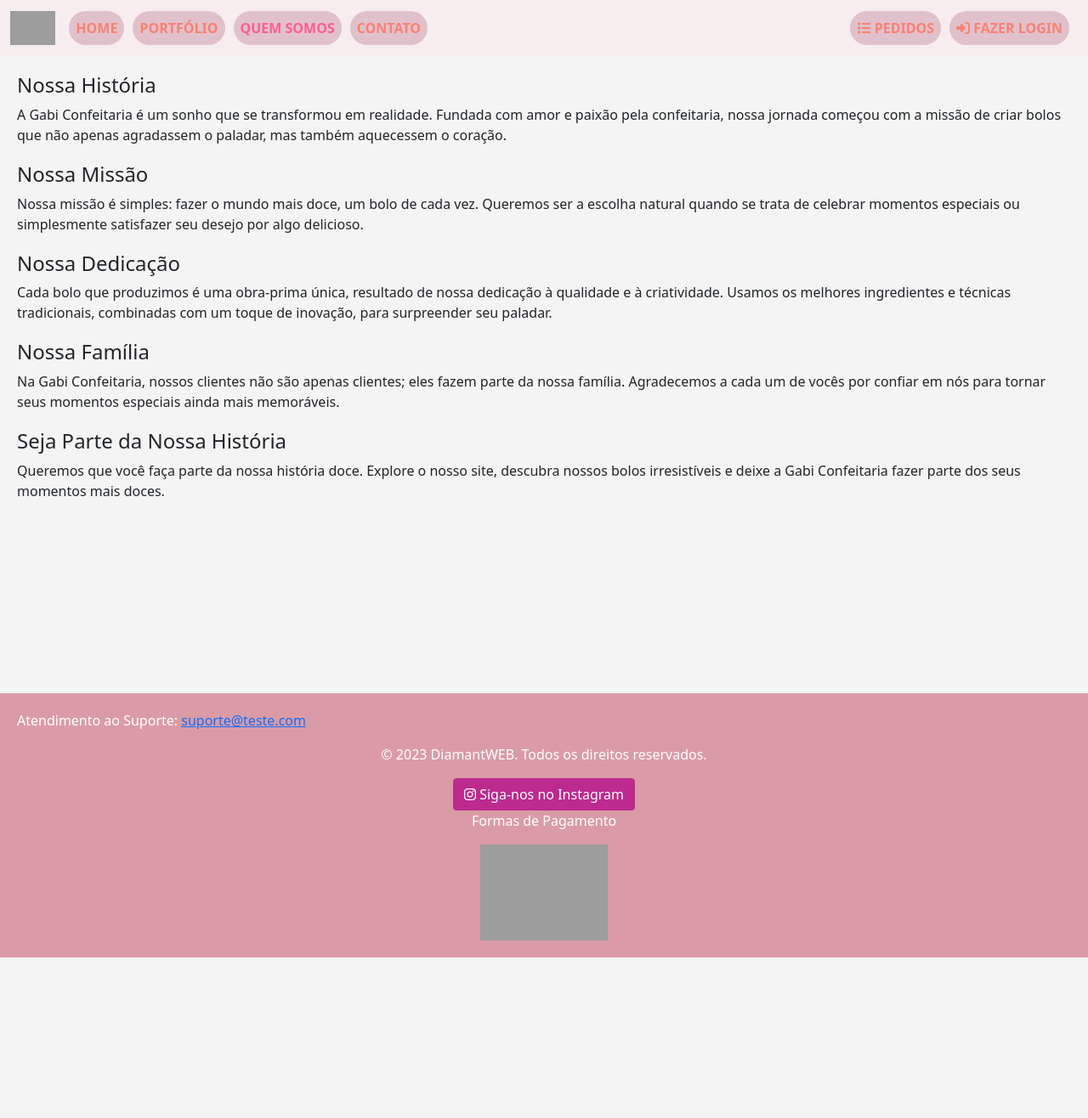
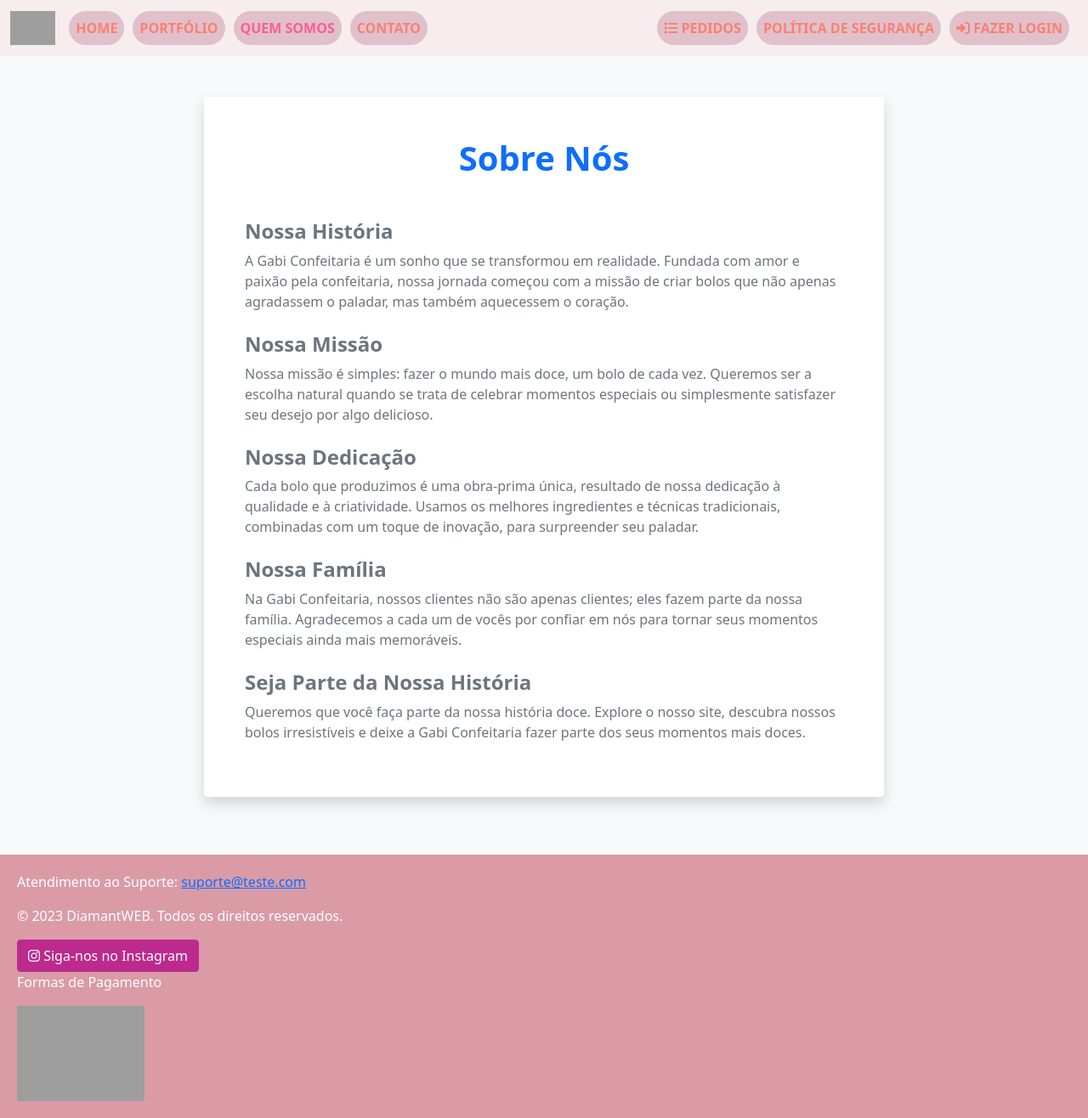
Before and after one commit to wendersantttos/tp3, a Django app: page /quemsomos/ in a window 1280 px wide. Shown: the whole page at 85% size. Before the commit the page ends 1127 px from the top, so only its background shows below. Run offline with Django 4.2, Linux system fonts and the light colour scheme; grey boxes are pictures that could not be loaded.

Commit message:
Versão2311

```diff
--- a/app_loja/templates/base.html
+++ b/app_loja/templates/base.html
@@ -148,6 +148,12 @@
                 </a>
               </li>
 
+              <li class="nav-item">
+                <a class="nav-link {% if request.path == '/politica-seguranca/' %}active{% endif %}" href="{% url 'politica_seguranca' %}">
+                    Política de Segurança
+                </a>
+            </li>
+
 
                 <li class="nav-item">
                     <a class="nav-link {% if request.path == '/login/' %}active{% endif %}" href="{% url 'login' %}">
--- a/app_loja/templates/quemsomos.html
+++ b/app_loja/templates/quemsomos.html
@@ -1,80 +1,66 @@
 {% extends 'base.html' %}
 {% block content %}
 
-<!DOCTYPE html>
-<html lang="en">
+<div class="container my-5 p-5 bg-white rounded shadow">
+    <h1 class="text-center text-primary mb-5">Sobre Nós</h1>
 
-<head>
-    <meta charset="UTF-8">
-    <meta name="viewport" content="width=device-width, initial-scale=1.0">
+    <section class="mb-4">
+        <h4 class="text-secondary">Nossa História</h4>
+        <p class="text-muted">A Gabi Confeitaria é um sonho que se transformou em realidade. Fundada com amor e paixão pela
+            confeitaria, nossa jornada começou com a missão de criar bolos que não apenas agradassem o paladar, mas
+            também aquecessem o coração.</p>
+    </section>
 
-    <!-- Link para um arquivo de estilo externo (opcional) -->
-    <!-- <link rel="stylesheet" href="caminho_para_seus_estilos.css"> -->
+    <section class="mb-4">
+        <h4 class="text-secondary">Nossa Missão</h4>
+        <p class="text-muted">Nossa missão é simples: fazer o mundo mais doce, um bolo de cada vez. Queremos ser a escolha
+            natural quando se trata de celebrar momentos especiais ou simplesmente satisfazer seu desejo por algo
+            delicioso.</p>
+    </section>
 
-    <style>
-        body {
-            text-align: center;
-            /* Centralizar o conteúdo */
-            background-color: #f4f4f4;
-            /* Cor de fundo para melhor contraste */
-        }
+    <section class="mb-4">
+        <h4 class="text-secondary">Nossa Dedicação</h4>
+        <p class="text-muted">Cada bolo que produzimos é uma obra-prima única, resultado de nossa dedicação à qualidade e à
+            criatividade. Usamos os melhores ingredientes e técnicas tradicionais, combinadas com um toque de
+            inovação, para surpreender seu paladar.</p>
+    </section>
 
-        .sobre {
-            text-align: left;
-            margin-left: 20px;
-            margin-right: 20px;
-            margin-top: 20px;
-            margin-bottom: 20px;
-        }
-    </style>
-</head>
+    <section class="mb-4">
+        <h4 class="text-secondary">Nossa Família</h4>
+        <p class="text-muted">Na Gabi Confeitaria, nossos clientes não são apenas clientes; eles fazem parte da nossa família.
+            Agradecemos a cada um de vocês por confiar em nós para tornar seus momentos especiais ainda mais
+            memoráveis.</p>
+    </section>
 
-<body>
+    <section>
+        <h4 class="text-secondary">Seja Parte da Nossa História</h4>
+        <p class="text-muted">Queremos que você faça parte da nossa história doce. Explore o nosso site, descubra nossos bolos
+            irresistíveis e deixe a Gabi Confeitaria fazer parte dos seus momentos mais doces.</p>
+    </section>
+</div>
 
-
-    <div class="sobre">
-        <h4>Nossa História</h4>
-        <p>A Gabi Confeitaria é um sonho que se transformou em realidade. Fundada com amor e paixão pela
-            confeitaria, nossa jornada começou com a missão de criar bolos que não apenas
-            agradassem o paladar, mas também aquecessem o coração.</p>
-    </div>
-
-    <div class="sobre">
-        <h4>Nossa Missão</h4>
-        <p>Nossa missão é simples: fazer o mundo mais doce, um bolo de cada vez.
-            Queremos ser a escolha natural quando se trata de celebrar momentos especiais
-            ou simplesmente satisfazer seu desejo por algo delicioso.</p>
-    </div>
-
-    <div class="sobre">
-        <h4>Nossa Dedicação</h4>
-        <p>Cada bolo que produzimos é uma obra-prima única, resultado de
-            nossa dedicação à qualidade e à criatividade. Usamos os melhores ingredientes e
-            técnicas tradicionais, combinadas com um toque de inovação, para surpreender seu paladar.</p>
-    </div>
-
-    <div class="sobre">
-        <h4>Nossa Família</h4>
-        <p>Na Gabi Confeitaria, nossos clientes não são apenas clientes; eles fazem parte da nossa família.
-            Agradecemos a cada um de vocês por confiar em nós para tornar seus momentos especiais ainda mais
-            memoráveis.
-        </p>
-    </div>
-
-    <div class="sobre">
-        <h4>Seja Parte da Nossa História</h4>
-        <p>Queremos que você faça parte da nossa história doce. Explore o nosso site, descubra nossos bolos
-            irresistíveis e deixe a Gabi Confeitaria fazer parte dos seus momentos mais doces.
-        </p>
-    </div>
-
-
-
-
-
-
-</body>
-
-</html>
+<style>
+    body {
+        background-color: #f8f9fa; /* Fundo suave */
+    }
+    .container {
+        max-width: 800px;
+    }
+    .text-primary {
+        color: #d2691e; /* Tom mais doce, como caramelo */
+    }
+    .text-secondary {
+        color: #8b4513; /* Tom marrom para títulos */
+    }
+    .text-muted {
+        color: #6c757d; /* Texto secundário */
+    }
+    h1, h4 {
+        font-weight: bold;
+    }
+    .shadow {
+        box-shadow: 0px 4px 8px rgba(0, 0, 0, 0.1);
+    }
+</style>
 
 {% endblock %}
--- a/app_loja/views.py
+++ b/app_loja/views.py
@@ -25,6 +25,10 @@ def produtos(request):
 
 def contato(request):
     return render(request, 'contato.html')
+
+
+def politica_seguranca(request):
+    return render(request, 'politica_seguranca.html')
 
 def quemsomos(request):
     return render(request, 'quemsomos.html')
--- a/projeto_loja/settings.py
+++ b/projeto_loja/settings.py
@@ -25,6 +25,11 @@ SECURE_CONTENT_TYPE_NOSNIFF = True
 SECURE_HSTS_SECONDS = 31536000  # Ativa HTTP Strict Transport Security (HSTS)
 SECURE_HSTS_INCLUDE_SUBDOMAINS = True
 SECURE_HSTS_PRELOAD = True
+
+
+# Permitindo cookies para HTTP e HTTPS
+#SESSION_COOKIE_SECURE = False
+#CSRF_COOKIE_SECURE = False
 
 # Quick-start development settings - unsuitable for production
 # See https://docs.djangoproject.com/en/4.2/howto/deployment/checklist/
--- a/projeto_loja/urls.py
+++ b/projeto_loja/urls.py
@@ -7,7 +7,7 @@ from django.contrib.auth import views as auth_views
 
 urlpatterns = [
     path('admin/', admin.site.urls),
-    path('',views.home,name='home'),
+    path('', views.home, name='home'),
     path('produtos/', views.produtos, name='produtos'),
     path('cadastro/', views.cadastro, name='cadastro'),
     path('login/', views.login_view, name='login'),
@@ -19,9 +19,8 @@ urlpatterns = [
     path('perfil/', views.perfil, name='perfil'),
     path('logout/', auth_views.LogoutView.as_view(next_page='home'), name='logout'),
     path('alterarsenha/', views.alterarsenha, name='alterarsenha'),
-
     path('excluir_pedido/<int:pedido_id>/', views.excluir_pedido, name='excluir_pedido'),
-
+    path('politica-de-seguranca/', views.politica_seguranca, name='politica_seguranca'),  # Nova rota adicionada
 ]
 
 urlpatterns += static(settings.MEDIA_URL, document_root=settings.MEDIA_ROOT)
```
Also changed, not shown: app_loja/templates/contato.html (+38 -28 lines), app_loja/templates/politica_seguranca.html (added, +77 -0 lines), app_loja/templates/produtos.html (+16 -42 lines), app_loja/templates/login.html (line endings or trailing spaces), db.sqlite3.
